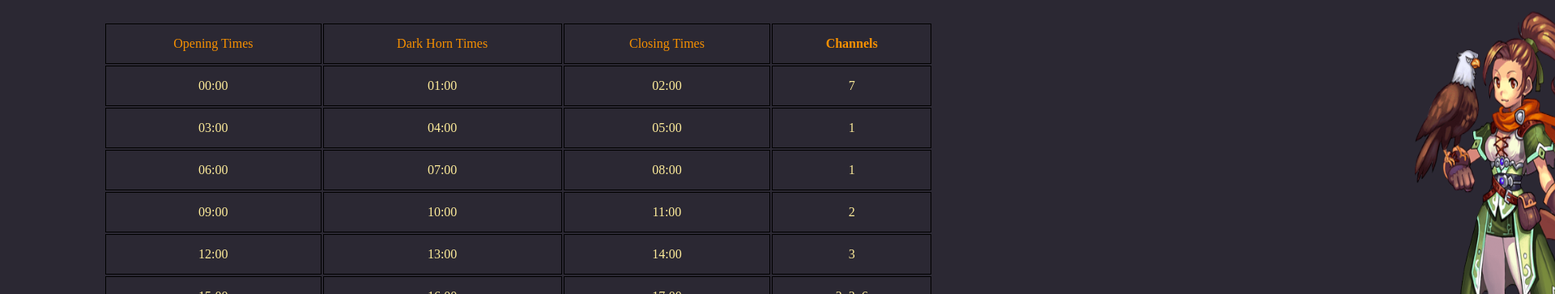
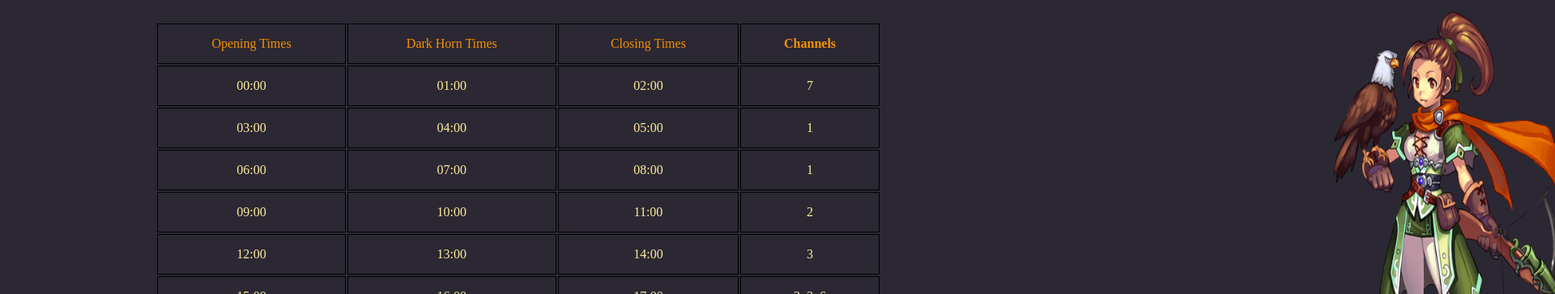
Before and after one commit to S0ffen/tips-information-deck, a plain HTML site: page Nostale/Lod&IC&ICB.html in a window 1280 px wide. Shown: the part 253-616 px from the top of the page at 81% size, 1920 px wide, since content can reach past the window. Drawn offline with Linux system fonts and the light colour scheme.

Commit message:
udao sie 1 img

```diff
--- a/Nostale/Lod&IC&ICB.css
+++ b/Nostale/Lod&IC&ICB.css
@@ -61,13 +61,14 @@ button:hover{
     display: flex;
     justify-content: center;
     align-items: center;
-    position: relative;
+
 
 }
 .lodtable{
-    width: 80%;
+    width: 70%;
     text-align: center;
     color: #feec9a;
+    position: relative;
     /* #AEECEF */
 }
 tr td{
@@ -82,7 +83,7 @@ tr td{
 .test{
    position: absolute;
     top: 250px;
-    left: 1650px;
+    left: 1550px;
     width: 480px;
     height: 500px;
     overflow: hidden;
--- a/Nostale/Lod&IC&ICB.html
+++ b/Nostale/Lod&IC&ICB.html
@@ -20,6 +20,7 @@
     </header>
     <h1 class="LoDT">LoD Times</h1>
     <div class="table">
+        <img src="zwiad-removebg-preview.png" alt="" class="test">
         <table class="lodtable">
             <tbody>
                 <tr>
@@ -80,6 +81,5 @@
 
         </table>
     </div>
-    <img src="zwiad-removebg-preview.png" alt="" class="test">
 </body>
 </html>
```
